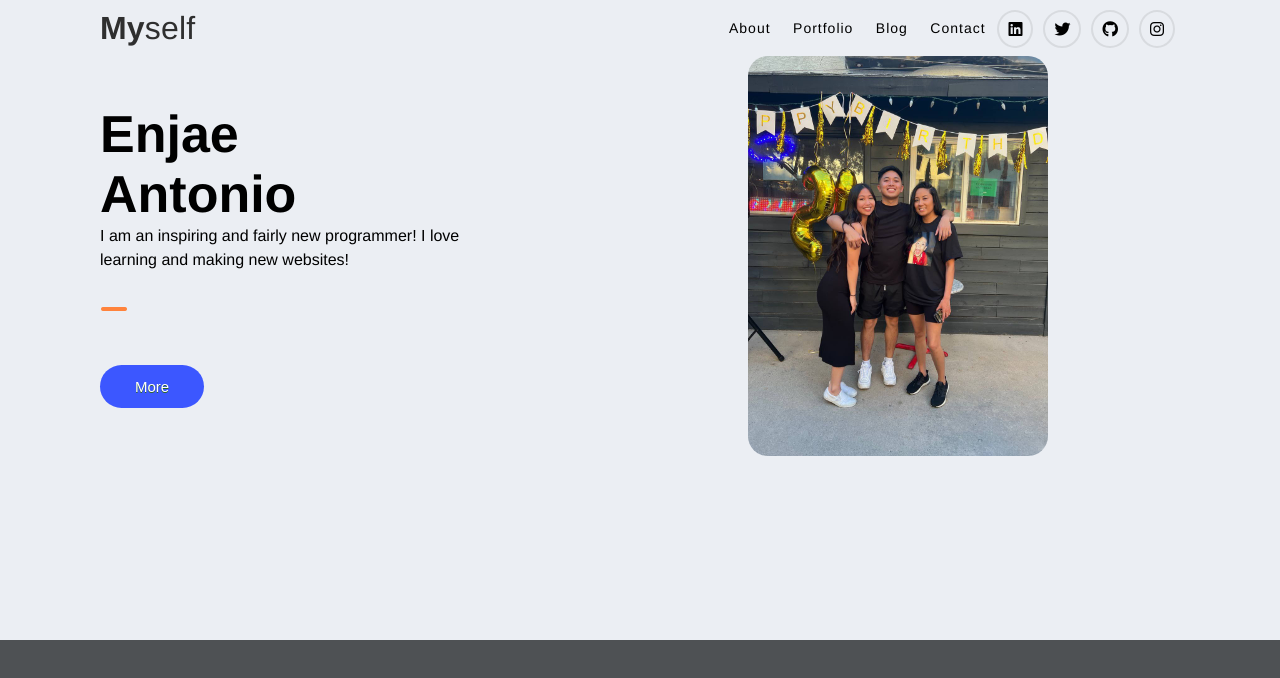
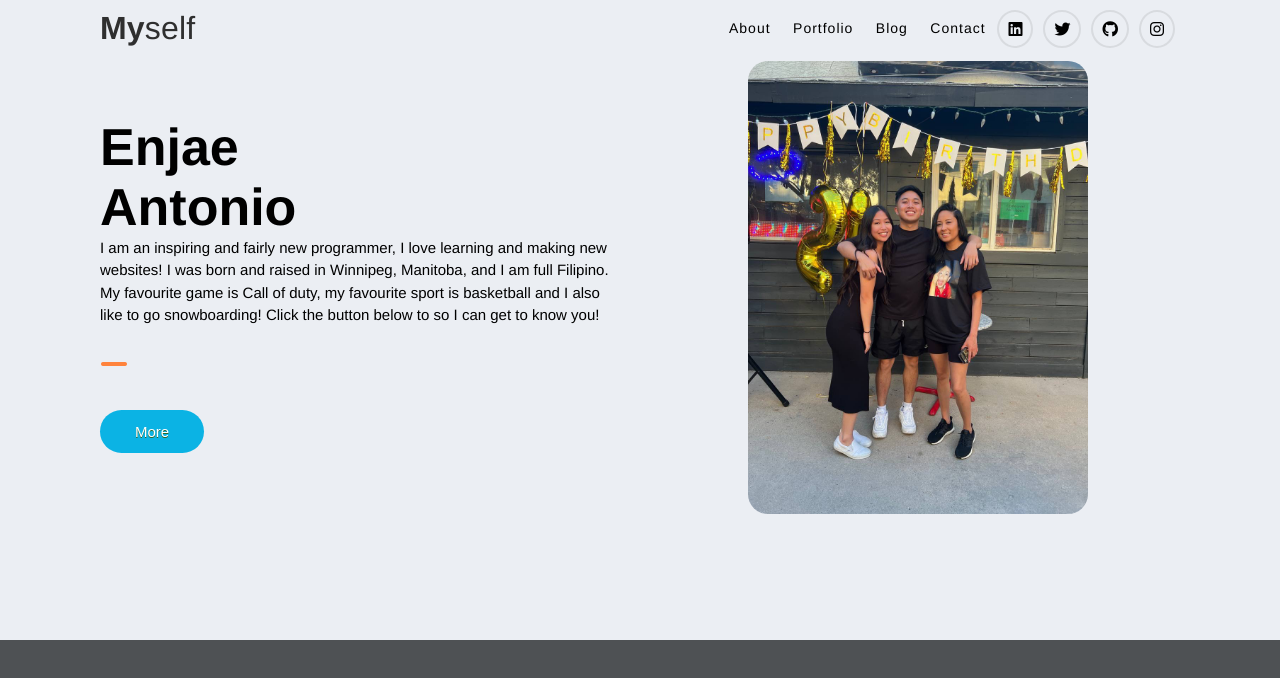
Before and after one commit to EnjaeAntonio/personal-website, a plain HTML site: page index.html in a window 1280 px wide. Drawn offline with Linux system fonts and the light colour scheme.

Commit message:
created contact page

```diff
--- a/assets/style/style.css
+++ b/assets/style/style.css
@@ -6,7 +6,7 @@
     --app-green: #33ab4e;
     --app-purple: #833cff;
     --app-orange: #ff833c;
-    --app-blue: #3c57ff;
+    --app-blue: #0bb3e4;
     --app-blue-hover: #364ee6;
    }
 
@@ -114,22 +114,22 @@ nav ul li + li {
     width: 60%;
 }
 
-.about-text {
-    display: flex;
-    flex-direction: column;
-    justify-content: center;
-    max-width: 60%;
-}
 
-.about-text h1 {
-    width: 60%;
+ h2 {
+    width: 40%;
     line-height: 60px;
     font-size: 52px;
 }
 
+p {
+    font-size: 15px;
+    font-weight: 400;
+    width: 80%;
+}
+
 .fa-minus{
     font-size: 32px;
-    padding: 20px 0 40px 0;
+    padding: 20px 0 30px 0;
     font-weight: 100;
     color: var(--app-orange)
 }
@@ -147,6 +147,7 @@ button {
 }
 
 img {
+    margin-top: 5px;
     border-radius: 20px;
-    width: 300px;
+    width: 340px;
 }
--- a/index.html
+++ b/index.html
@@ -38,14 +38,13 @@
                     </div>
                 <section class="about container">
                     <div class="about-wrapper">
-                        <div class="about-text">
-                            <h1>Enjae Antonio</h1>
-                            <p>I am an inspiring and fairly new programmer! I love learning and making new websites!</p>
-                            <i class="fa-solid fa-minus"></i>
+                            <h2>Enjae Antonio</h2>
+                            <p>I am an inspiring and fairly new programmer, I love learning and making new websites!
+                                I was born and raised in Winnipeg, Manitoba, and I am full Filipino. My favourite game is Call of duty,
+                                my favourite sport is basketball and I also like to go snowboarding! Click the button below to so I can get to know you!</p>                            <i class="fa-solid fa-minus"></i>
                             <div class="btn-wrapper">
                                 <button>More</button>
                             </div>
-                        </div>
                         </div>
                     </div>
                     <div class="image-of-me">
@@ -54,9 +53,14 @@
                 </section>
             </section>
             <section class="contact">
+                <div class="mail-me"></div>
+                <div class="call-me"></div>
             </section>
-
-                <footer></footer>
+            <footer>
+                <div class="social-media">
+                    <!-- <h4>&copy; 2022 Enjae Antonio </h4> -->
+                </div>
+            </footer>
         </main>
     </body>
 </html>
```
